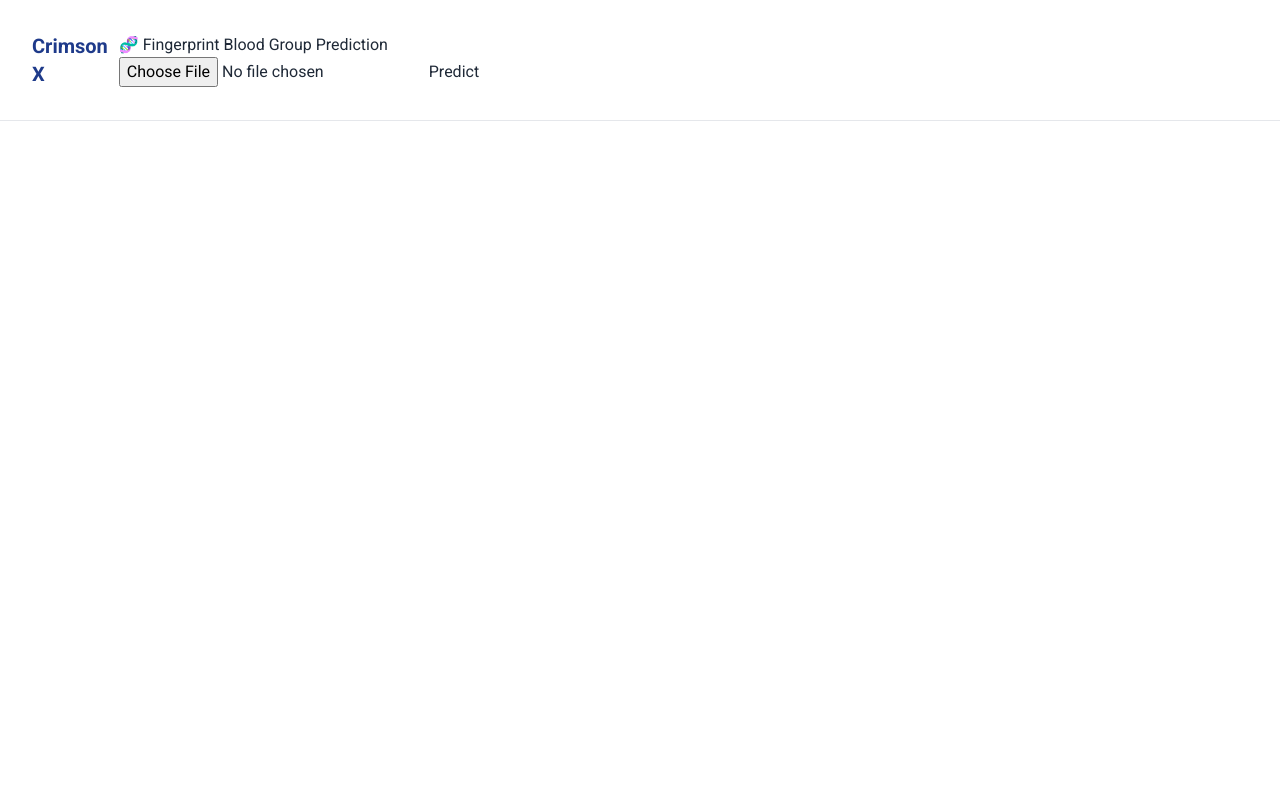
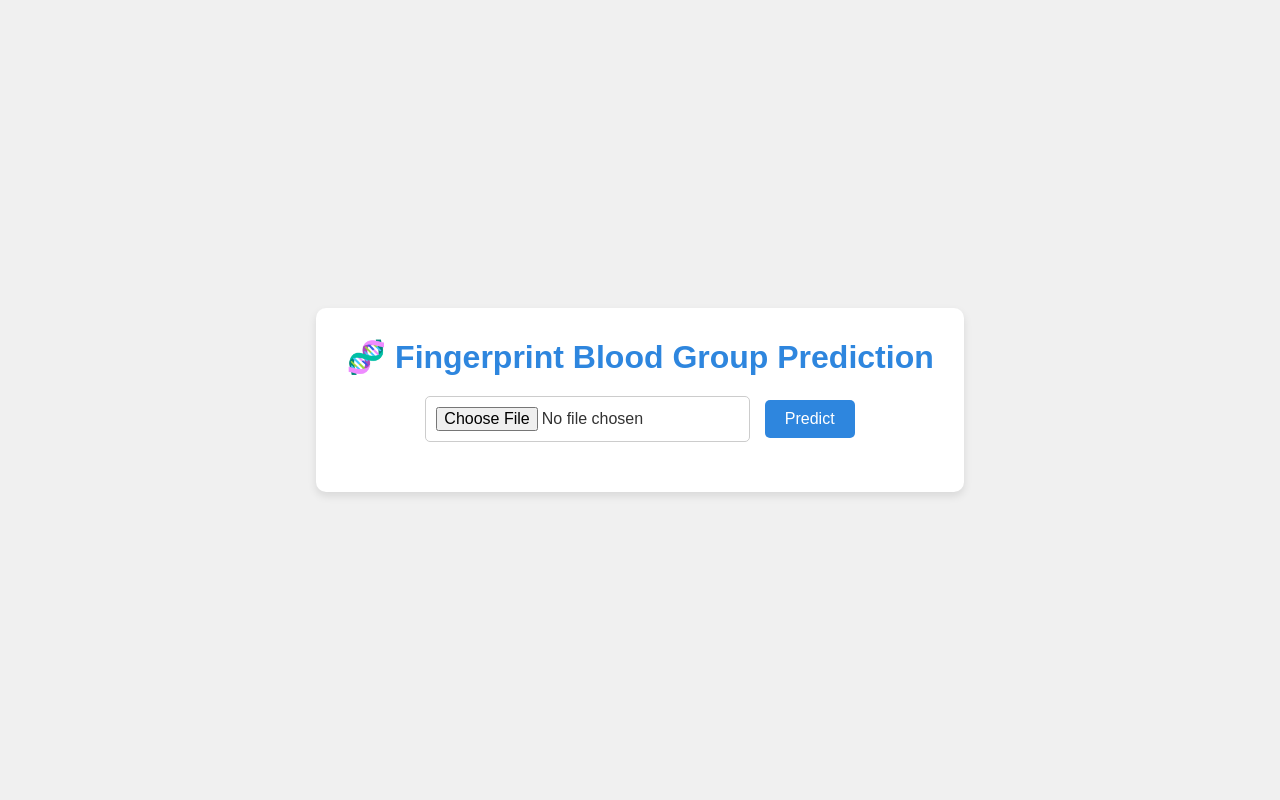
Before and after one commit to YashMhn/CrimsonX, a Flask app: page / in a window 1280 px wide. Run offline with Flask 3, Linux system fonts and the light colour scheme; some libraries are stand-ins or nearby versions.

Commit message:
Update index.html

```diff
--- a/templates/index.html
+++ b/templates/index.html
@@ -3,25 +3,10 @@
 <head>
     <meta charset="UTF-8">
     <meta name="viewport" content="width=device-width, initial-scale=1.0">
-    <title>Drug Inventory Tracking</title>
-    <link href="https://cdnjs.cloudflare.com/ajax/libs/font-awesome/5.15.3/css/all.min.css" rel="stylesheet"/>
-    <link href="https://fonts.googleapis.com/css2?family=Roboto:wght@400;700&display=swap" rel="stylesheet"/>
-    <script src="https://cdn.tailwindcss.com"></script>
-    <style>
-        body {
-            font-family: 'Roboto', sans-serif;
-        }
-    </style>
+    <title>Fingerprint Blood Group Prediction</title>
+    <link rel="stylesheet" href="{{ url_for('static', filename='style.css') }}">
 </head>
-<body class="text-gray-800">
-
-    <header class="bg-white border-b border-gray-200">
-        <div class="flex items-center justify-between p-4 md:p-8">
-            <div class="text-xl font-bold text-blue-900">Crimson X</div>
-            <button id="menu-button" class="block md:hidden text-blue-900 focus:outline-none">
-                <i class="fas fa-bars fa-lg"></i>
-            </button>
-
+<body>
     <div class="container">
         <h1 class="heading">🧬 Fingerprint Blood Group Prediction</h1>
 
```
